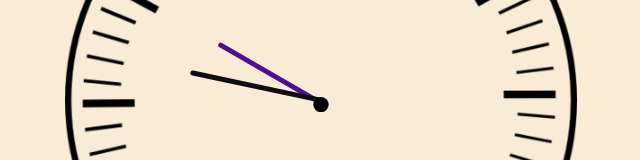
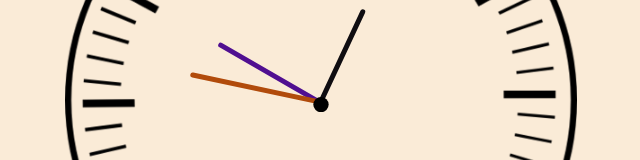
Before and after one commit to vereand/myclock, a plain HTML site: page index.html in a window 1280 px wide. Shown: the part 300-460 px from the top of the page, without its empty margins (319-959 px from the left). Drawn offline with Linux system fonts and the light colour scheme.

Commit message:
Update style.css

```diff
--- a/style.css
+++ b/style.css
@@ -24,6 +24,14 @@
     position: absolute;
      background-color: rgb(15, 13, 17);
     border-radius: 10px;
+}
+
+#hour {
+    width: 1%;
+    height: 20%;
+    top: 30.5%;
+    left: 49.5%;
+    transform-origin: bottom;
 }
 
 #minute {
@@ -54,16 +62,6 @@
     top: 49.4%;
     left: 48.5%;
 }
-
-#second {
-    width: 1%;
-    height: 26%;
-    top: 24.1%;
-    left: 49.5%;
-    background-color: rgb(15, 13, 17);
-    transform-origin: bottom;
-
-}
 @media screen and (max-width:900px) {
     .contaner {
         position: relative;
```
